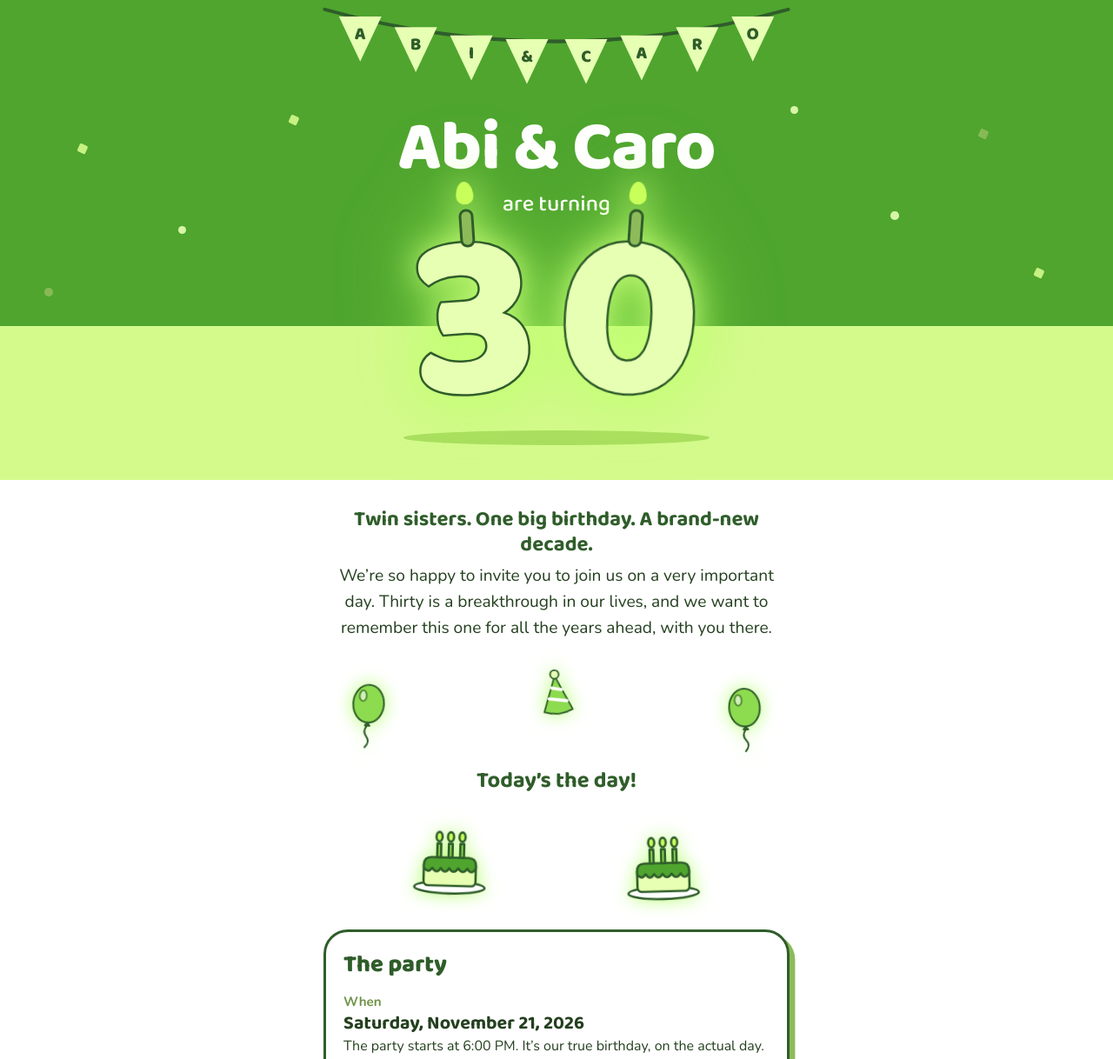
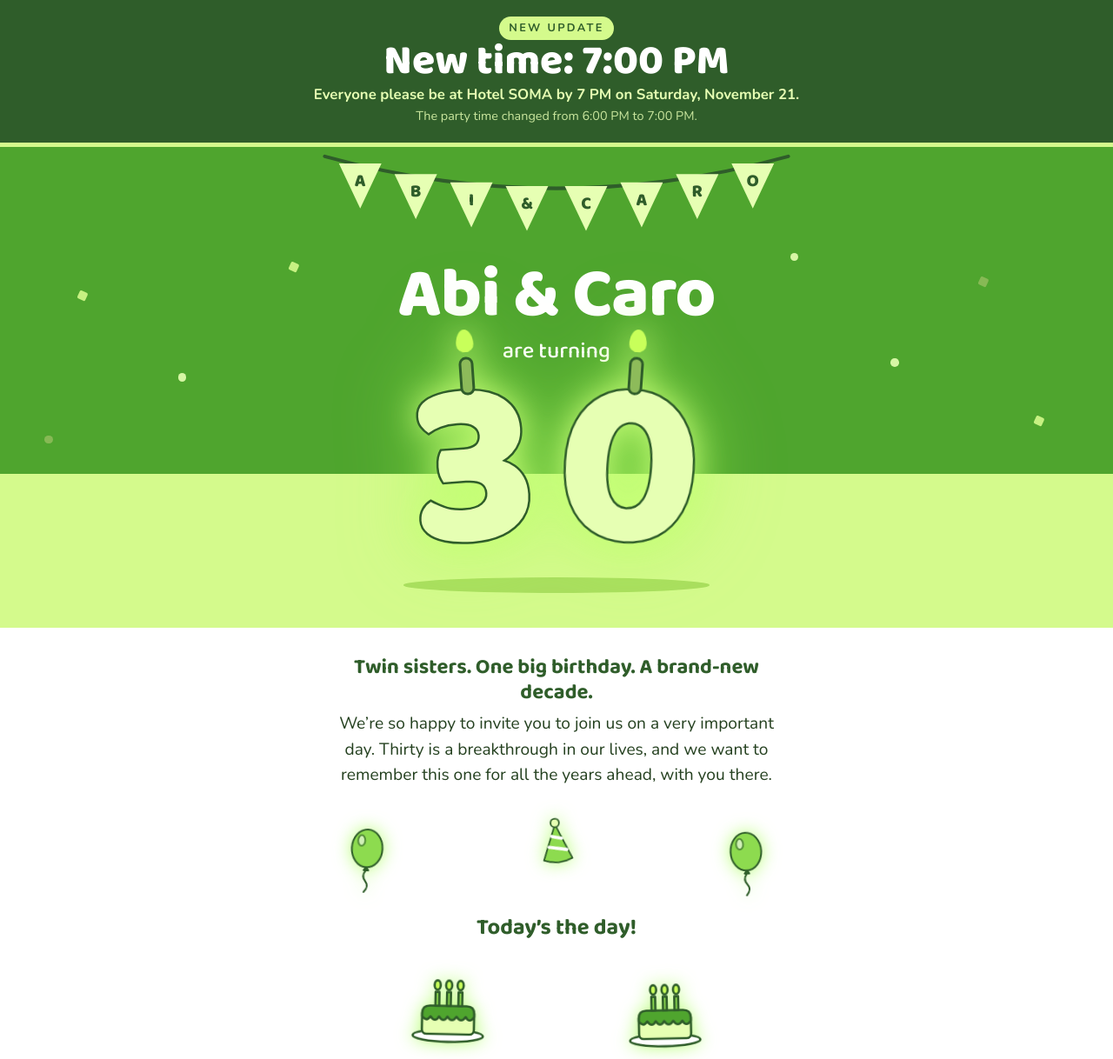
Before and after one commit to creativecravens/Abi-Caro, a plain HTML site: page index.html in a window 1280 px wide. Shown: the top 1218 px of the page at 87% size. Drawn offline with nearby package versions, Linux system fonts and the light colour scheme.

Commit message:
Change party time to 7:00 PM and add update banner at top
Co-Authored-By: Claude Opus 5.5 <noreply@anthropic.com>
Claude-Session: https://claude.ai/code/session_018DaNaoPRAt3RJFfQMHx52W

```diff
--- a/index.html
+++ b/index.html
@@ -26,6 +26,16 @@ body{
 h1,h2,.display{font-family:"Baloo 2","Trebuchet MS","Arial Rounded MT Bold",sans-serif;line-height:1.05;margin:0}
 a{color:inherit}
 a:focus-visible{outline:3px solid var(--forest);outline-offset:3px;border-radius:8px}
+
+/* ---------- time-change update banner ---------- */
+.update{background:var(--forest);color:var(--glow);text-align:center;padding:1.1rem 1rem 1.25rem;
+  border-bottom:5px solid var(--lemon)}
+.update p{margin:0}
+.update-kicker{display:inline-block;font-weight:800;font-size:.8rem;letter-spacing:.18em;text-transform:uppercase;
+  background:var(--lemon);color:var(--forest);padding:.2rem .7rem;border-radius:999px;margin-bottom:.45rem}
+.update-time{font-family:"Baloo 2",sans-serif;font-weight:800;font-size:clamp(2rem,10vw,3rem);line-height:1.05;color:#fff}
+.update-msg{font-weight:700;font-size:1.05rem;margin-top:.35rem}
+.update-old{font-size:.9rem;opacity:.85;margin-top:.2rem}
 
 /* ---------- hero: a pink wall and a lemon floor ---------- */
 .hero{
@@ -126,6 +136,13 @@ main{overflow-x:clip}
 </head>
 <body>
 
+<div class="update" role="status">
+  <p class="update-kicker">New update</p>
+  <p class="update-time">New time: 7:00 PM</p>
+  <p class="update-msg">Everyone please be at Hotel SOMA by 7 PM on Saturday, November 21.</p>
+  <p class="update-old">The party time changed from 6:00 PM to 7:00 PM.</p>
+</div>
+
 <header class="hero">
   <div class="confetti" aria-hidden="true">
     <i style="left:7%;top:30%"></i><i style="left:16%;top:47%"></i><i style="left:88%;top:27%"></i>
@@ -186,7 +203,7 @@ main{overflow-x:clip}
   <section class="details" aria-labelledby="dh">
     <h2 id="dh">The party</h2>
     <dl>
-      <div><dt>When</dt><dd>Saturday, November 21, 2026<small>The party starts at 6:00 PM. It’s our true birthday, on the actual day.</small></dd></div>
+      <div><dt>When</dt><dd>Saturday, November 21, 2026<small>New time: the party starts at 7:00 PM, so please be there by 7. It’s our true birthday, on the actual day.</small></dd></div>
       <div><dt>Where</dt><dd>Hotel SOMA<small><a href="https://www.google.com/maps/dir/?api=1&destination=Hotel+SOMA%2C+454+Cleveland+Ave%2C+Fort+Worth%2C+TX+76104" target="_blank" rel="noopener">454 Cleveland Ave, Fort Worth, TX 76104</a><br>Friends and family, meet us at the hotel.</small></dd></div>
     </dl>
     <div class="btns">
@@ -205,7 +222,7 @@ main{overflow-x:clip}
       <ol class="pass-steps">
         <li>Tap the button and fill out the hotel&rsquo;s registration form.</li>
         <li>One form per guest. Bringing someone with you? They register too.</li>
-        <li>Then just show up on the 21st at 6:00 PM. We&rsquo;ll handle the cake.</li>
+        <li>Then just show up on the 21st at 7:00 PM. We&rsquo;ll handle the cake.</li>
       </ol>
       <a class="btn pass-btn" href="https://www.cognitoforms.com/Sidecar2/GuestRegistrationFormHotelSOMA" target="_blank" rel="noopener">Register for the party</a>
       <p class="pass-fine">It takes about a minute. Sooner is better than the night before.</p>
@@ -237,11 +254,11 @@ main{overflow-x:clip}
   <p class="sign">Abi & Caro</p>
 </main>
 
-<footer>See you at 6!</footer>
+<footer>See you at 7!</footer>
 
 <script>
 (function(){
-  var party = new Date(2026, 10, 21, 18, 0, 0);
+  var party = new Date(2026, 10, 21, 19, 0, 0);
   var box = document.getElementById('count');
   function tick(){
     var now = new Date(), diff = party - now;
```
